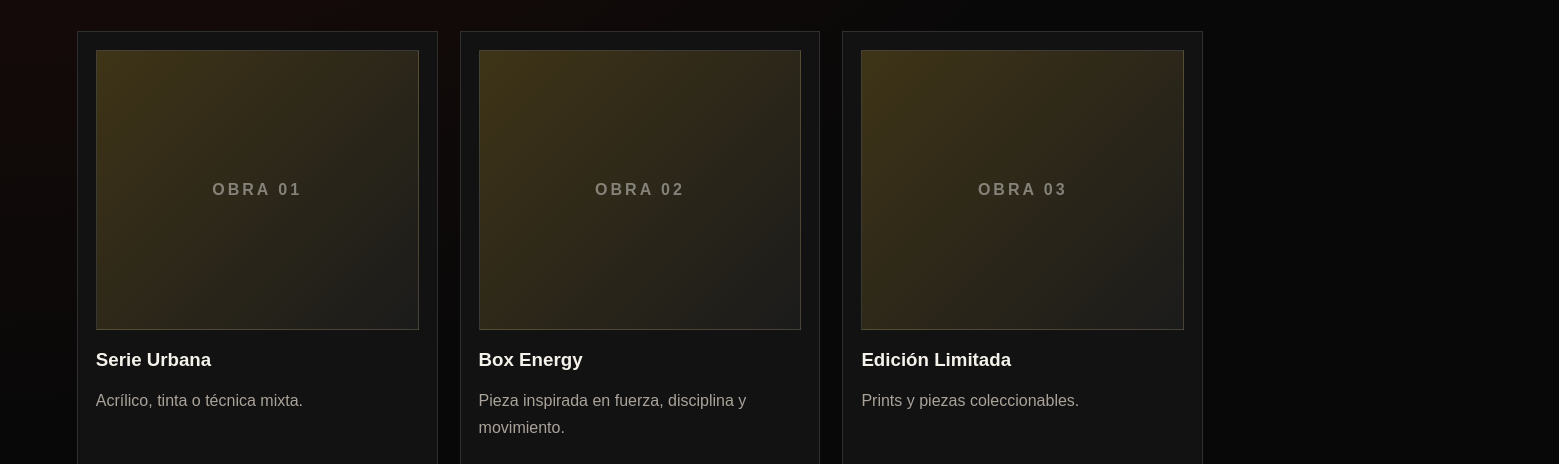
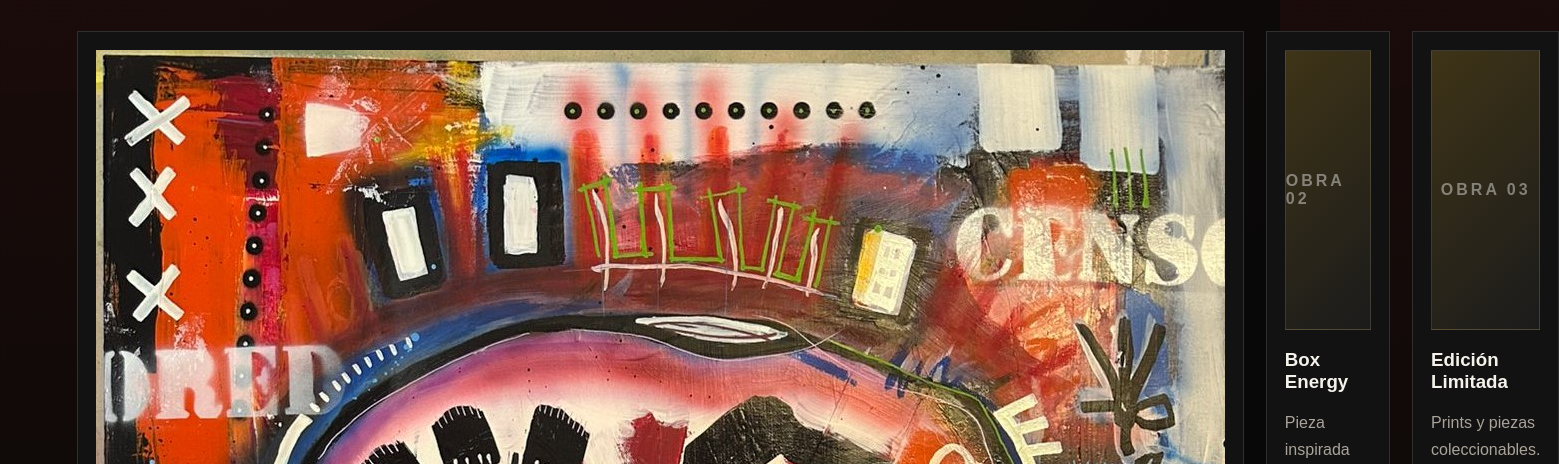
Before and after one commit to gutierrezsalasjose-rgb/chuchinart, a plain HTML site: page index.html in a window 1280 px wide. Shown: the part 997-1461 px from the top of the page, 1559 px wide, since content can reach past the window. Drawn offline with Linux system fonts and the light colour scheme.

Commit message:
Update index.html

```diff
--- a/index.html
+++ b/index.html
@@ -50,9 +50,9 @@
 
       <div class="grid gallery-grid">
         <article class="art-card">
-          <div class="placeholder">OBRA 01</div>
-          <h3>Serie Urbana</h3>
-          <p>Acrílico, tinta o técnica mixta.</p>
+          <img src="Censura.jpeg" alt="Obra Censura de Chuchin Art">
+<h3>Censura</h3>
+<p>Técnica mixta sobre lienzo.</p>
         </article>
         <article class="art-card">
           <div class="placeholder">OBRA 02</div>
```
